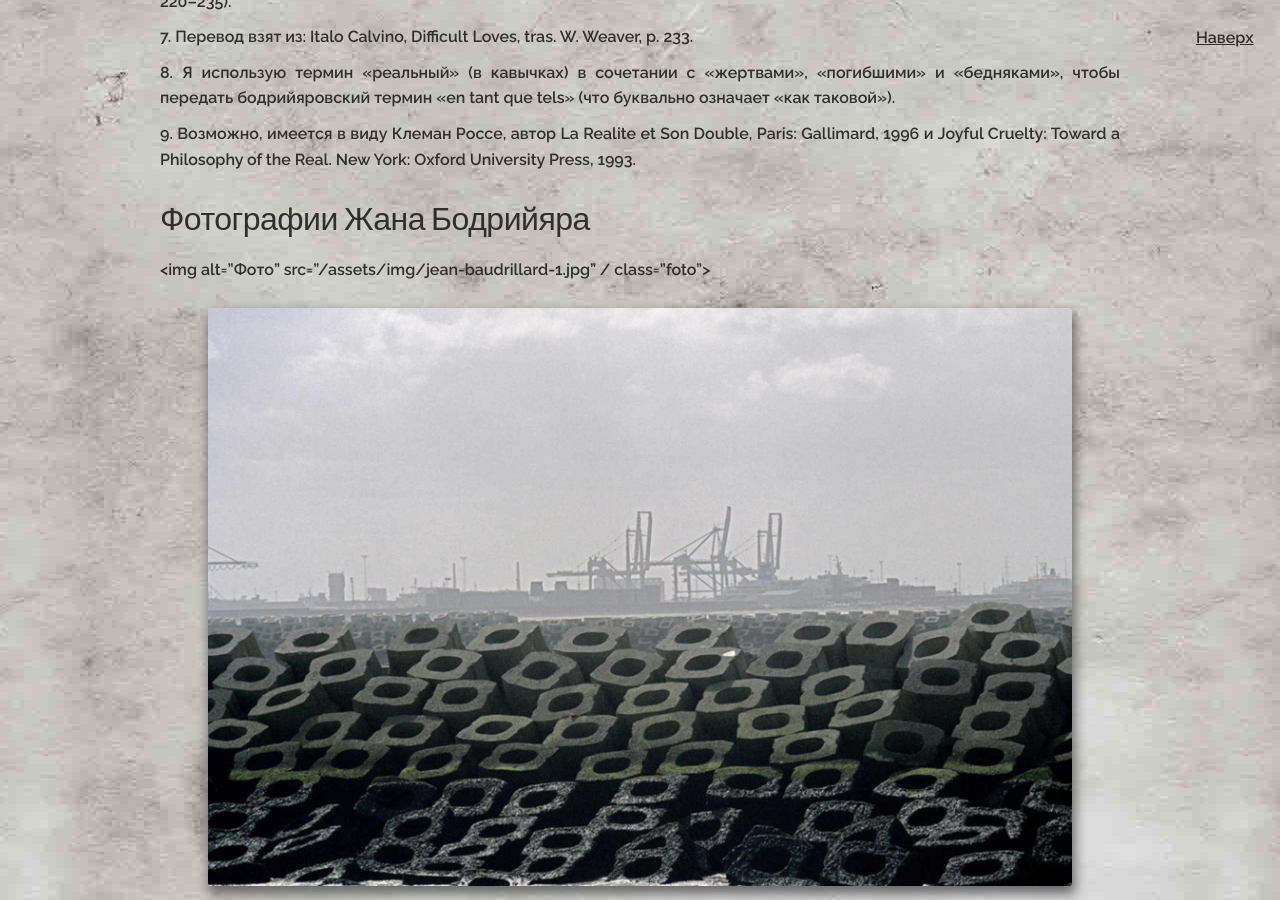
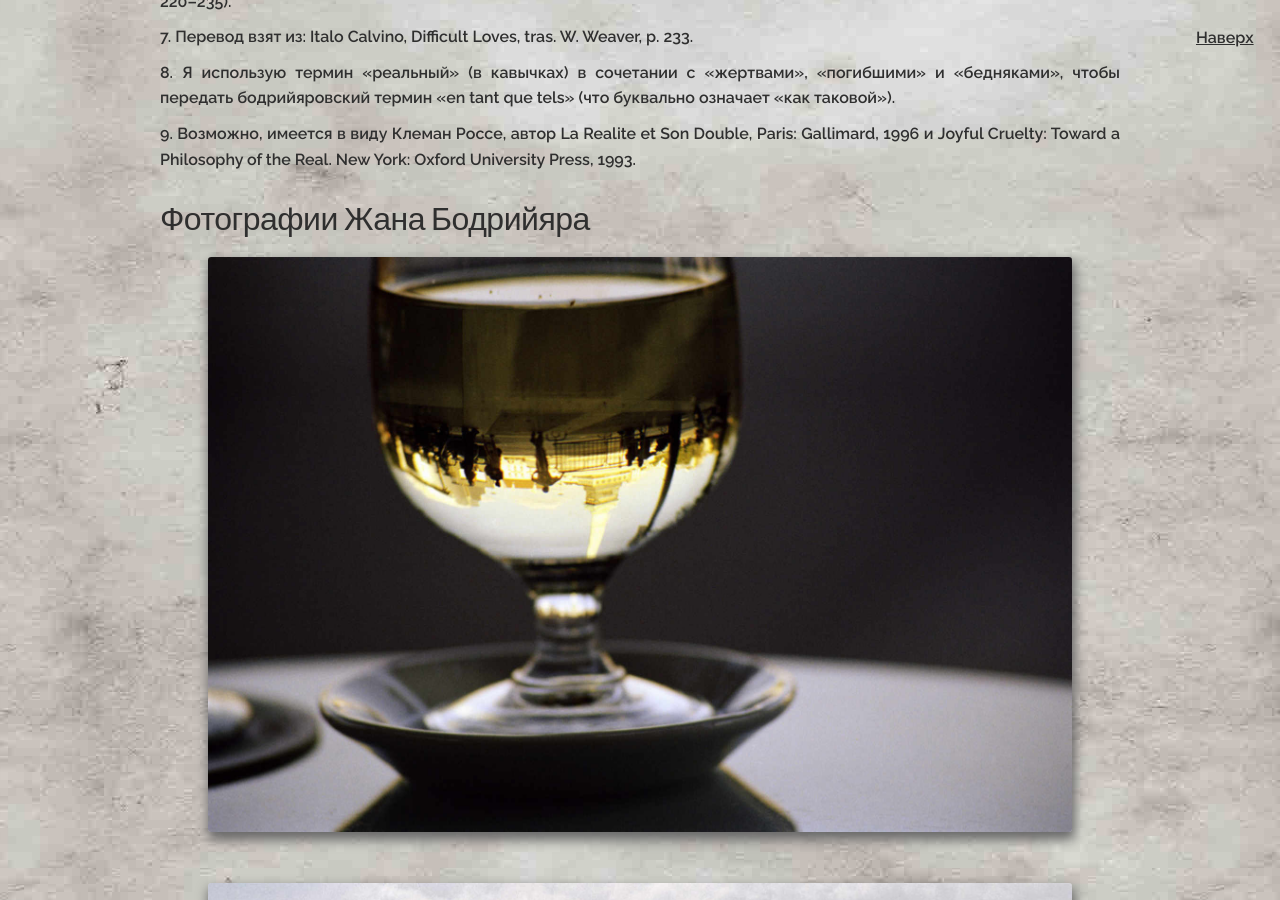
Before and after one commit to SergSi/PhotoBook, a Jekyll site: the page built from _docs/Жан-Бодрийар-Фотография.md, in a window 1280 px wide and 900 px high, scrolled down 5020 px. Built offline with Jekyll 4.4.1, drawn with Linux system fonts in a browser that asks for light colours; some web fonts are replaced.

Commit message:
Update Жан-Бодрийар-Фотография.md

```diff
--- a/_docs/Жан-Бодрийар-Фотография.md
+++ b/_docs/Жан-Бодрийар-Фотография.md
@@ -48,7 +48,7 @@ category: Фотография
 
 # Фотографии Жана Бодрийяра
 
-<img alt="Фото" src="/assets/img/jean-baudrillard-1.jpg" / class="foto"><br>
+<img class="foto" alt="Фото" src="/assets/img/jean-baudrillard-1.jpg" /><br>
 
 <img class="foto" alt="Фото" src="/assets/img/jean-baudrillard-2.jpg" /><br>
 
```
